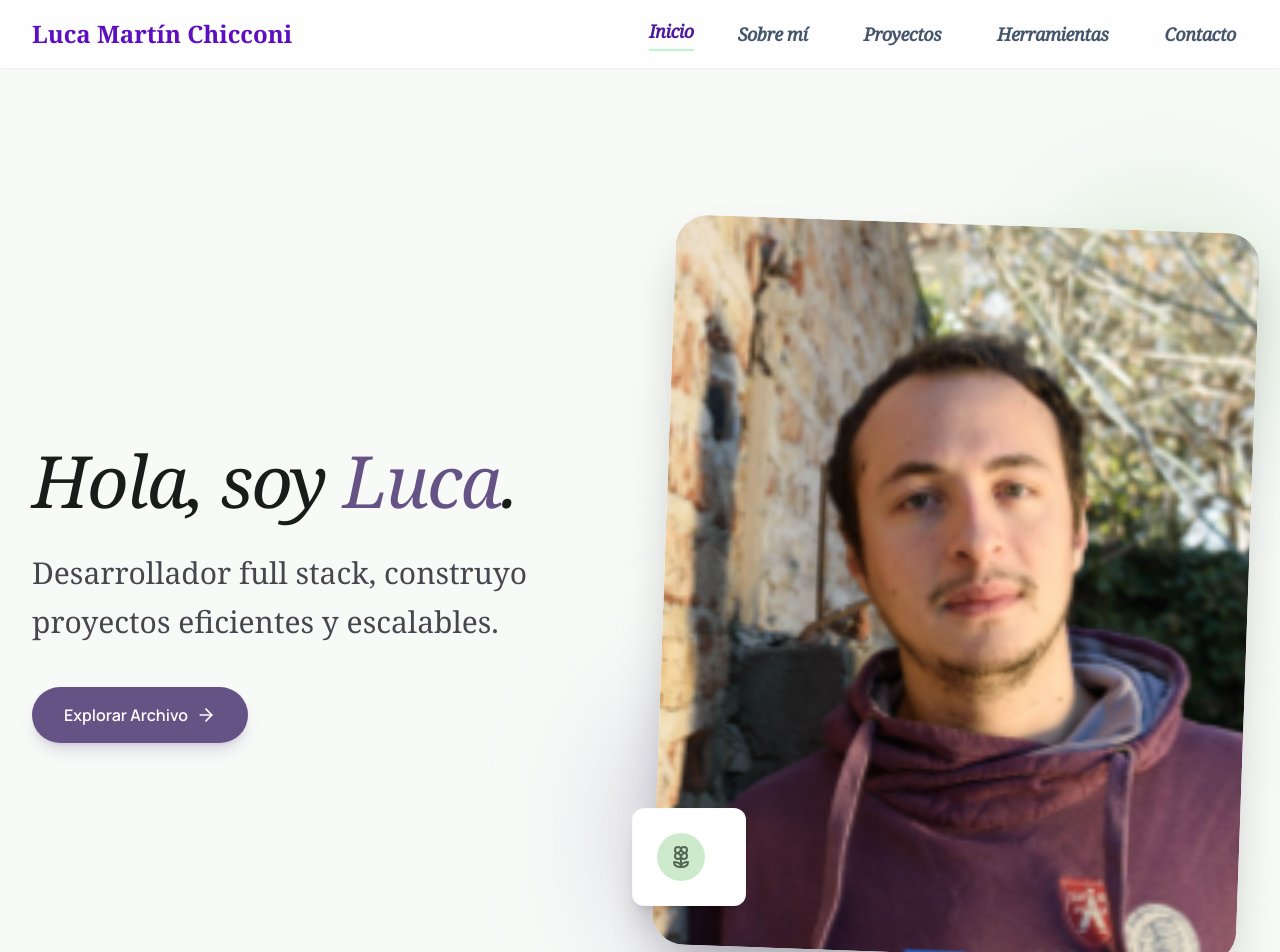
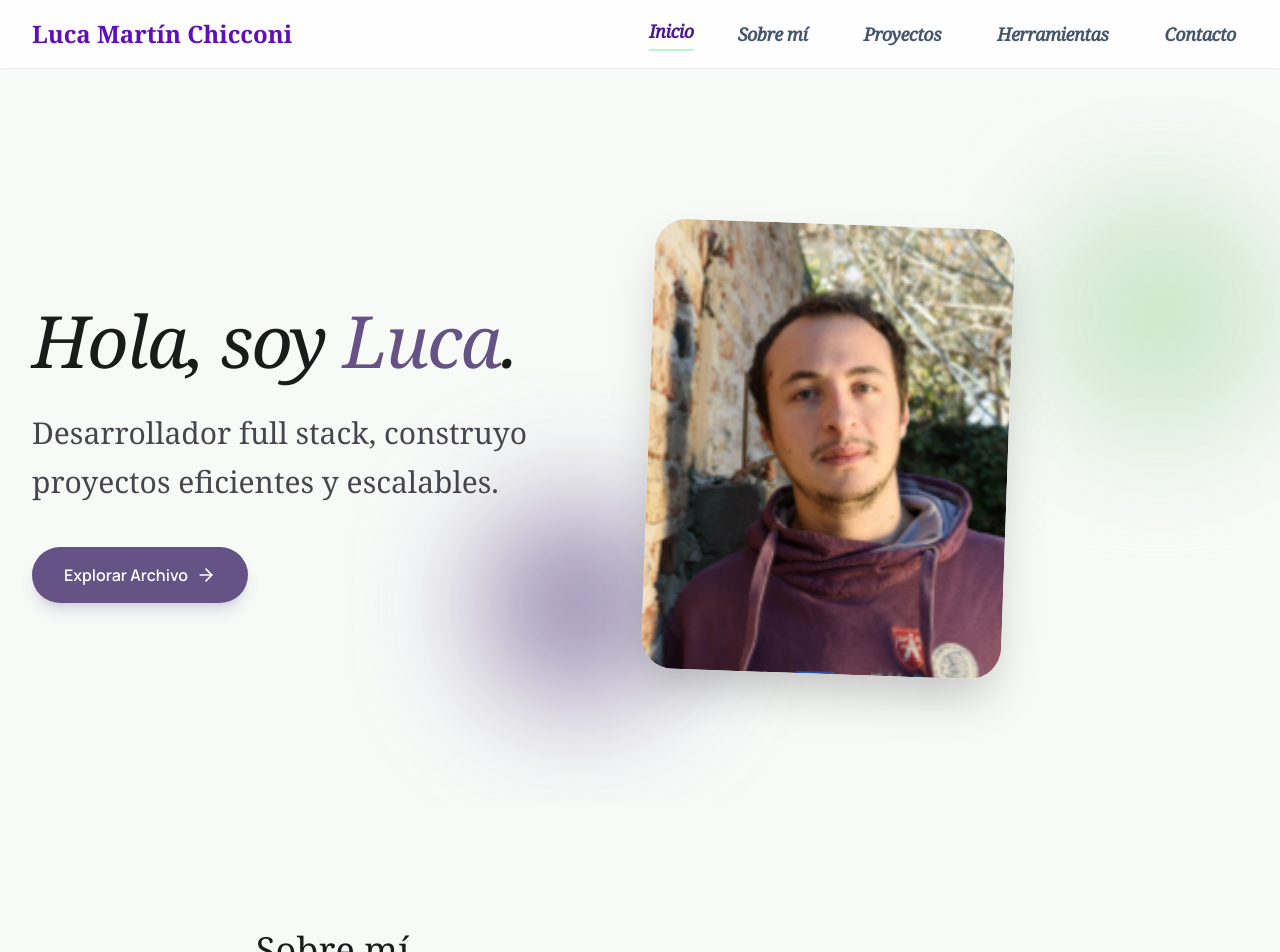
Before and after one commit to LucaChicconi/Luca-Martin-Chicconi, a React (Vite) app: page / in a window 1280 px wide. Shown: the top 952 px of the page. Built offline with nearby package versions, Linux system fonts and the light colour scheme.

Commit message:
fix foto de perfil

```diff
--- a/src/App.tsx
+++ b/src/App.tsx
@@ -74,18 +74,18 @@ const Navbar = () => {
 
 const Hero = () => (
   <section className="relative px-8 py-20 lg:py-32 overflow-hidden" id="inicio">
-    <div className="max-w-7xl mx-auto grid grid-cols-1 lg:grid-cols-12 gap-12 items-center">
+    <div className="max-w-7xl mx-auto grid grid-cols-1 md:grid-cols-2 lg:grid-cols-12 gap-6 lg:gap-4 items-center">
       <motion.div
         initial={{ opacity: 0, x: -50 }}
         whileInView={{ opacity: 1, x: 0 }}
         viewport={{ once: true }}
         transition={{ duration: 0.8 }}
-        className="lg:col-span-6 z-10"
+        className="lg:col-span-6 z-10 min-w-0"
       >
-        <h1 className="font-headline text-5xl md:text-7xl text-on-surface leading-tight tracking-tight mb-6 italic">
+        <h1 className="font-headline text-4xl sm:text-5xl md:text-6xl lg:text-7xl text-on-surface leading-tight tracking-tight mb-6 italic">
           Hola, soy <span className="text-primary">Luca</span>.
         </h1>
-        <p className="font-headline text-2xl md:text-3xl text-on-surface-variant leading-relaxed mb-10 max-w-xl">
+        <p className="font-headline text-base sm:text-xl md:text-2xl lg:text-3xl text-on-surface-variant leading-relaxed mb-10 max-w-xl">
           Desarrollador full stack, construyo proyectos eficientes y escalables.
         </p>
         <div className="flex flex-wrap gap-4">
@@ -101,9 +101,9 @@ const Hero = () => (
         whileInView={{ opacity: 1, scale: 1 }}
         viewport={{ once: true }}
         transition={{ duration: 0.8 }}
-        className="lg:col-span-6 relative"
+        className="hidden md:flex lg:col-span-6 relative justify-begin min-w-0"
       >
-        <div className="relative w-full aspect-[4/5] rounded-[2rem] overflow-hidden shadow-2xl z-20 transform rotate-2">
+        <div className="relative w-full max-w-[240px] sm:max-w-[280px] md:max-w-[320px] lg:max-w-[360px] aspect-[4/5] rounded-[2rem] overflow-hidden shadow-2xl z-20 transform rotate-2">
           <img
             alt="Luca's Profile Photo"
             className="w-full h-full object-cover"
@@ -111,16 +111,8 @@ const Hero = () => (
             referrerPolicy="no-referrer"
           />
         </div>
-        <div className="absolute -top-10 -right-10 w-64 h-64 bg-secondary-container rounded-full mix-blend-multiply opacity-50 blur-3xl"></div>
-        <div className="absolute -bottom-10 -left-10 w-80 h-80 bg-primary-container rounded-full mix-blend-multiply opacity-30 blur-3xl"></div>
-
-        <div className="absolute bottom-12 -left-8 z-30 bg-surface-container-lowest p-6 rounded-xl shadow-xl flex items-center gap-4 border border-outline-variant/10">
-          <div className="w-12 h-12 rounded-full bg-secondary-fixed flex items-center justify-center text-on-secondary-container">
-            <Flower2 size={24} />
-          </div>
-          <div>
-          </div>
-        </div>
+        <div className="absolute -top-10 -right-10 w-64 h-64 bg-secondary-container rounded-full mix-blend-multiply opacity-90 blur-3xl"></div>
+        <div className="absolute -bottom-5 -left-40 w-45 h-45 bg-primary-container rounded-full mix-blend-multiply opacity-90 blur-3xl"></div>
       </motion.div>
     </div>
   </section>
```
